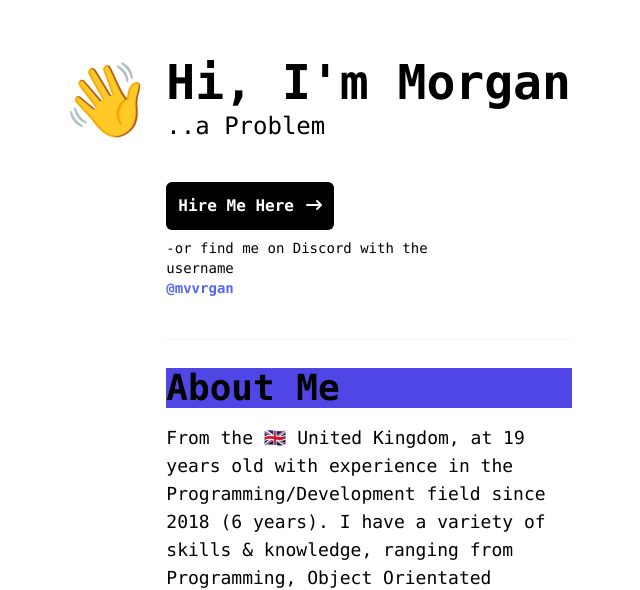
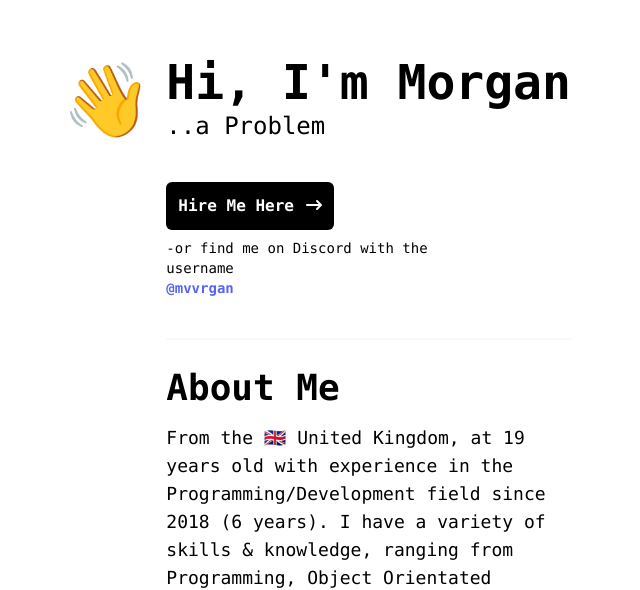
Before and after one commit to mvvrgan/mvvrgan-reactjs, a Next.js app: page / in a window 1280 px wide. Shown: the part 214-804 px from the top of the page, without its empty margins (271-911 px from the left). Built offline with nearby package versions, Linux system fonts and the light colour scheme.

Commit message:
Update index.tsx

```diff
--- a/src/pages/index.tsx
+++ b/src/pages/index.tsx
@@ -52,7 +52,7 @@ export default function Home() {
 
                     {/* About Me */}
                     <div className="mt-10 border-t-2 border-stone-50 pt-7">
-                        <h1 className="text-4xl font-mono font-bold mb-4 bg-indigo-600">About Me</h1>
+                        <h1 className="text-4xl font-mono font-bold mb-4">About Me</h1>
                         <p className="text-lg font-mono">From the 🇬🇧 United Kingdom, at 19 years old with experience in the Programming/Development field since 2018 (6 years). I have a variety of skills & knowledge, ranging from Programming, Object Orientated Programming (OOP/OO), SQL/RDBMS & NoSQL Database Design, Game Development & much more. I work a full stack, with a variety of Programming Languages such as Javascript, Typescript, Python, LuaU, C#, R and SQL.</p>
                     </div>
 
```
